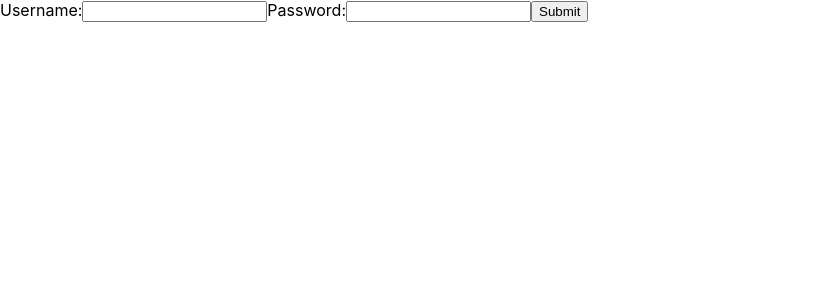
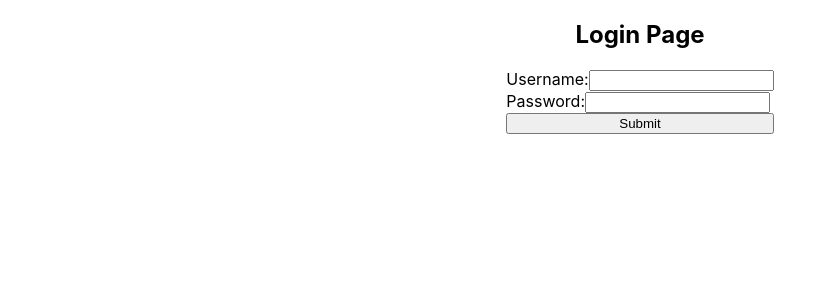
Before and after one commit to toyman640/motor-parts, a React (Create React App) app: page /login in a window 1280 px wide. Shown: the top 300 px of the page, without its empty margins (0-836 px from the left). Built offline with nearby package versions, Linux system fonts and the light colour scheme.

Commit message:
Style form

```diff
--- a/src/App.css
+++ b/src/App.css
@@ -91,4 +91,16 @@ body {
   .Single {
     color: teal;
   }
+
+  .LoginPage {
+    display: flex;
+    flex-direction: column;
+    align-items: center;
+    justify-content: space-between;
+  }
+
+  .LoginForm {
+    display: flex;
+    flex-direction: column;
+  }
 }
--- a/src/components/LogIn.js
+++ b/src/components/LogIn.js
@@ -1,8 +1,13 @@
 import React from 'react';
 
 const Login = () => (
-  <section>
-    <form className="login-form">
+  <section className="LoginPage">
+    <div>
+      <h2>
+        Login Page
+      </h2>
+    </div>
+    <form className="LoginForm">
       <label htmlFor="username">
         Username:
         <input type="text" name="username" />
@@ -13,6 +18,7 @@ const Login = () => (
       </label>
       <input type="submit" value="Submit" />
     </form>
+    <div />
   </section>
 );
 
```
